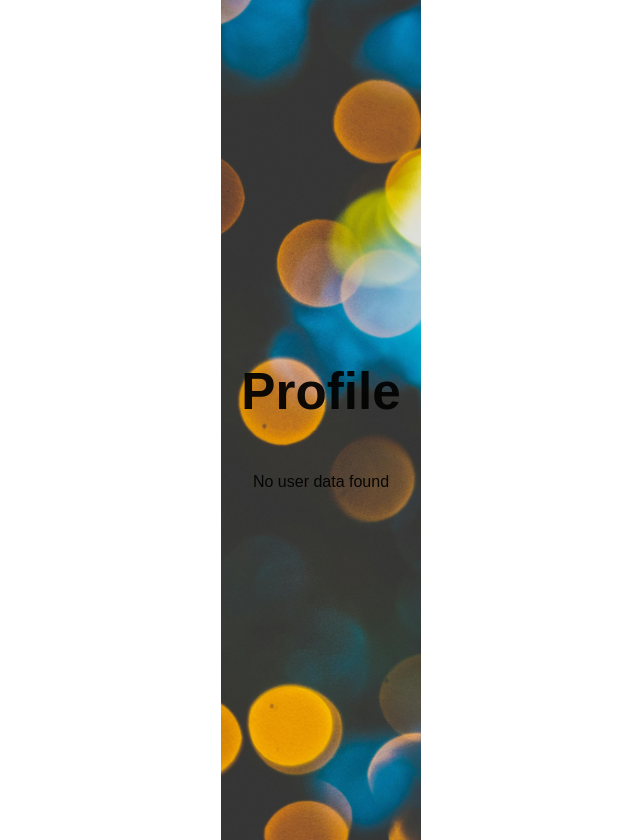
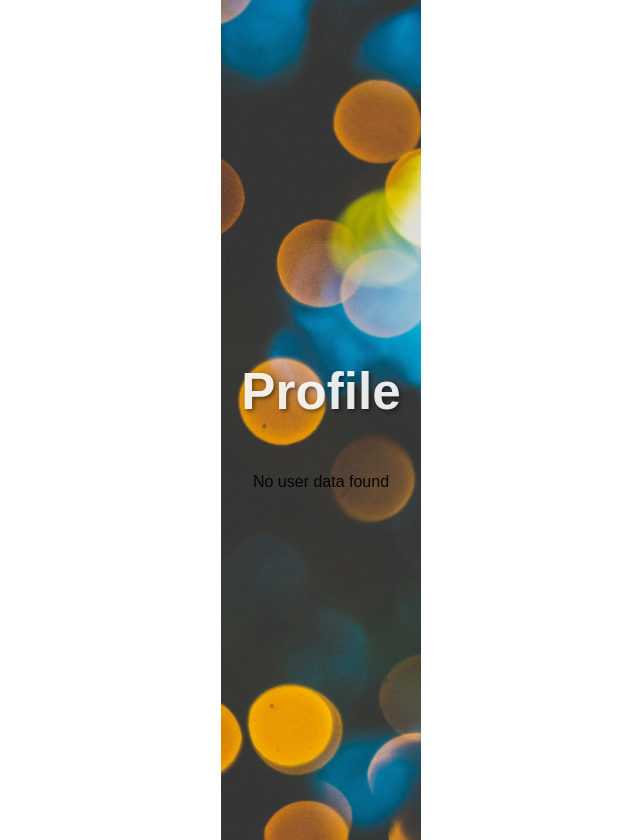
Before and after one commit to JanMarkusK/Bussijuht, a React (Vite) app in the folder hosting/: page /profile in a window 1280 px wide. Shown: the whole page, without its empty margins (319-959 px from the left). Built offline with nearby package versions, Linux system fonts and the light colour scheme; no server answers; the database is empty; sample sign-in values are in the browser's storage.

Commit message:
timm kood

```diff
--- a/hosting/src/assets/css/Profile.css
+++ b/hosting/src/assets/css/Profile.css
@@ -13,10 +13,15 @@
   padding: 20px;
 }
 
+.profile-page h1 {
+  color: rgba(255, 255, 255, 0.9); /* White color with 90% opacity */
+  text-shadow: 2px 2px 4px rgba(0, 0, 0, 0.5); /* Black shadow */
+}
+
 .profile-container {
   position: relative;
   z-index: 1;
-  background-color: rgba(255, 255, 255, 0.9); /* Valge taust, läbipaistvus 90% */
+  background-color: rgba(255, 255, 255, 0.575); /* White background with 90% opacity */
   padding: 20px;
   border-radius: 10px;
   box-shadow: 0 0 10px rgba(0, 0, 0, 0.1);
@@ -34,7 +39,7 @@
 .profile-field {
   margin-bottom: 10px;
   padding: 10px;
-  background-color: #f0f0f0; /* Hall taustavärv */
+  background-color: rgba(255, 255, 255, 0.61); /* Gray background color */
   border-radius: 5px;
 }
 
--- a/hosting/src/assets/css/SignIn.css
+++ b/hosting/src/assets/css/SignIn.css
@@ -14,7 +14,7 @@
     display: flex;
     flex-direction: column;
     align-items: center;
-    background-color: rgba(73, 110, 66, 0.507);
+    background-color: rgba(112, 112, 112, 0.329);
     padding: 18px;
     border-radius: 10px;
     box-shadow: 0 0 10px rgba(0, 0, 0, 0.1);
--- a/hosting/src/assets/css/SignUp.css
+++ b/hosting/src/assets/css/SignUp.css
@@ -13,7 +13,7 @@
     display: flex;
     flex-direction: column;
     align-items: center;
-    background-color: rgba(73, 110, 66, 0.507);
+    background-color: rgba(110, 110, 110, 0.507);
     padding: 15px;
     border-radius: 10px;
     box-shadow: 0 0 10px rgba(0, 0, 0, 0.1);
```
